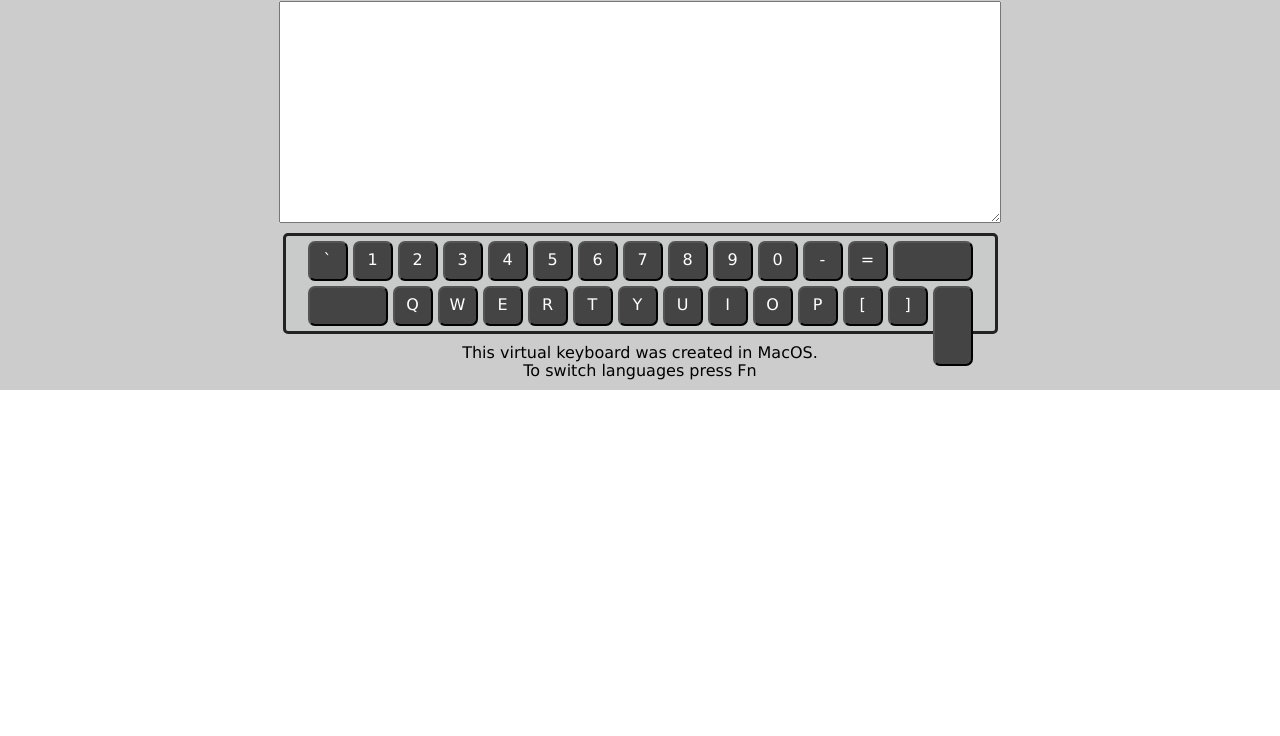
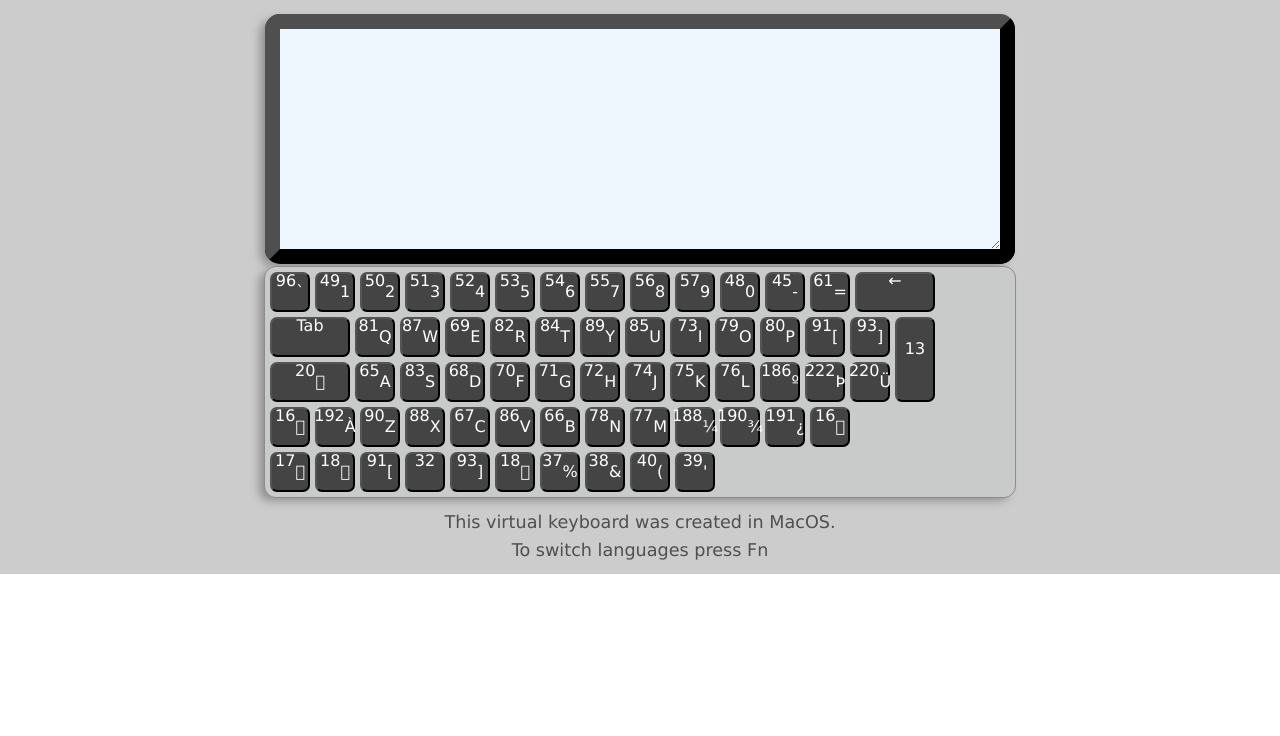
Before and after one commit to solidados/virtual-keyboard, a website with bundled scripts: page index.html in a window 1280 px wide. Shown: the part 64-800 px from the top of the page. Built offline with nearby package versions, Linux system fonts and the light colour scheme.

Commit message:
feat: add create rows function; start fill buttons with content

```diff
--- a/css/style.css
+++ b/css/style.css
@@ -1,3 +1,62 @@
+/*
+
+*,
+*::before,
+*::after {
+  box-sizing: border-box;
+  -moz-box-sizing: border-box;
+  -webkit-box-sizing: border-box;
+}
+html,
+body {
+  height: 100%;
+  width: 100%;
+  font-size: 100%;
+  line-height: 1;
+  font-size: 16px;
+  -ms-text-size-adjust: 100%;
+  -moz-text-size-adjust: 100%;
+  -webkit-text-size-adjust: 100%;
+}
+
+ul li {
+  list-style-type: none;
+}
+
+:focus,
+:active {
+  outline: none;
+}
+
+a:focus,
+a:active {
+  outline: none;
+}
+
+a,
+a:visited {
+  text-decoration: none;
+}
+
+a:hover {
+  text-decoration: none;
+}
+
+input,
+button,
+textarea {
+  display: block;
+}
+
+button {
+  cursor: pointer;
+}
+
+button::-moz-focus-inner {
+  padding: 0;
+  border: 0;
+} */
+
 .page {
   margin: 0 auto;
   font-family: 'Lucida Sans', 'Lucida Sans Regular', 'Lucida Grande', 'Lucida Sans Unicode', Geneva, Verdana, sans-serif;
@@ -18,21 +77,30 @@
 .title {
   margin: 10px auto;
   text-align: center;
+
+  font-size: 1.1em;
+  font-weight: 200;
+  line-height: 1.6;
+  color: #4f4f4f;
 }
 
 .title {
   font-size: 30px;
-  color: rgba(101, 134, 177, 0.8);
-  -webkit-text-stroke: 1px rgba(114, 177, 101, 0.8);
-  -webkit-text-fill-color: rgba(101, 134, 177, 0.8);
 }
 
 .textarea {
   display: block;
   width: 700px;
   height: 200px;
-  margin: 10px auto 10px;
+  margin: 10px auto 2px;
   padding: 10px;
+  border: 15px outset #4f4f4f;
+  border-radius: 15px;
+  box-shadow: -6px 4px 9px -1px rgba(130, 124, 124, 0.75);
+  -webkit-box-shadow: -6px 4px 9px -1px rgba(130, 124, 124, 0.75);
+  -moz-box-shadow: -6px 4px 9px -1px rgba(130, 124, 124, 0.75);
+  background-color: #edf7fd;
+
   font-size: 18px;
   color: #444444;
 }
@@ -51,19 +119,27 @@
 }
 
 .keyboard {
-  width: 704px;
+  display: flex;
+  flex-direction: column;
+  justify-content: center;
+  align-items: center;
+
+  width: 745px;
   margin: 0 auto;
   padding: 5px;
   padding-left: 0;
   padding-bottom: 0;
+  border: 1px solid #8c8c8c;
+  border-radius: 12px;
   background: #c8cbc9;
-  border: 3px solid #222222;
-  border-radius: 5px;
+  box-shadow: -6px 4px 9px -1px rgba(130, 124, 124, 0.75);
+  -webkit-box-shadow: -6px 4px 9px -1px rgba(130, 124, 124, 0.75);
+  -moz-box-shadow: -6px 4px 9px -1px rgba(130, 124, 124, 0.75);
 }
 
 .keyboard .row {
-  display: flex;
-  justify-content: center;
+  display: block;
+  /* justify-content: center; */
   width: 100%;
   height: 40px;
   margin-bottom: 5px;
@@ -77,6 +153,9 @@
 } */
 
 .keyboard .key {
+  display: flex;
+  justify-content: center;
+  align-items: center;
   float: left;
   width: 40px;
   height: 40px;
@@ -92,16 +171,22 @@
   transition: border-radius 0.3s, background-color 0.3s;
 }
 
-.row__one .key:last-child {
-  content: '&#8592;';
+.row:nth-child(1) .key:last-child {
+  /* content: '&#8592;'; */
   width: 80px;
 }
-.row__two .key:first-child {
+
+.row:nth-child(2) .key:first-child {
   width: 80px;
 }
-.row__two .key:last-child {
-  height: 80px;
+
+.row:nth-child(2) .key:last-child {
+  height: 85px;
 }
+.row:nth-child(3) .key:first-child {
+  width: 80px;
+}
+
 .keyboard .key:hover {
   background: #e2e2e2;
   color: #444444;
--- a/js/script.js
+++ b/js/script.js
@@ -1,3 +1,4 @@
+// import { create } from 'eslint-plugin-import/lib/rules/no-unresolved.js';
 import { createElement } from './utils/createElem.js';
 import KEY_CONTENT from './utils/keyContent.js';
 
@@ -9,11 +10,41 @@ const textarea = createElement('textarea', 'textarea');
 const keyboard = createElement('div', 'keyboard');
 const description = createElement('p', 'description');
 
+pageElem.prepend(wrapper);
+wrapper.append(title, textarea, keyboard, description);
 textarea.id = 'textArea';
+// keyboard.append(row);
 description.innerText = 'This virtual keyboard was created in MacOS.\nTo switch languages press Fn';
 
-pageElem.prepend(wrapper);
-wrapper.append(title, textarea, keyboard, description);
+function createRow() {
+  for (let i = 0; i < KEY_CONTENT.length; i += 1) {
+    const row = createElement('div', 'row');
+    keyboard.append(row);
+    for (let j = 0; j < KEY_CONTENT[i].length; j += 1) {
+      const asciiCode = KEY_CONTENT[i][j];
+      const symbol = String.fromCharCode(asciiCode);
+      const key = createElement('button', 'key', symbol);
+
+      // key.classList.add(KEY_CONTENT[i][j][0]);
+
+      key.insertAdjacentHTML(
+        'afterBegin',
+        `<div class='rus'>
+            <span class='caseDown'>${ KEY_CONTENT[i][j] }</span>
+            <span class='caseUp hidden'>${ KEY_CONTENT[i][j][2] }</span>
+         </div>
+         <div class='eng hidden'>
+            <span class='caseDown hidden'>${ KEY_CONTENT[i][j][3] }</span>
+            <span class='caseUp hidden'>${ KEY_CONTENT[i][j][4] }</span>
+         </div>`,
+      );
+      row.appendChild(key);
+
+      row.append(key);
+    }
+  }
+}
+createRow();
 
 function makeRowOne() {
   const rowOne = createElement('div', 'row__one row');
@@ -25,7 +56,7 @@ function makeRowOne() {
     rowOne.append(button);
   }
 }
-makeRowOne();
+// makeRowOne();
 
 function makeRowTwo() {
   const rowTwo = createElement('div', 'row__two row');
--- a/js/utils/keyContent.js
+++ b/js/utils/keyContent.js
@@ -1,12 +1,18 @@
-const KEY_CONTENT = {
-  rowOne: [96, 49, 50, 51, 52, 53, 54, 55, 56, 57, 48, 45, 61, '&larr;'],
-  rowTwo: ['Tab', 81, 87, 69, 82, 84, 89, 85, 73, 79, 80, 91, 93, 13],
-  rowThree: [20, 65, 83, 68, 70, 71, 72, 74, 75, 76, 186, 222, 220],
-  rowFour: [16, 192, 90, 88, 67, 86, 66, 78, 77, 188, 190, 191, 16],
-  rowFive: [17, 18, 91, 32, 93, 18, 37, 38, 40, 39],
-};
+const KEY_CONTENT = [
+  [96, 49, 50, 51, 52, 53, 54, 55, 56, 57, 48, 45, 61, '&larr;'],
+  ['Tab', 81, 87, 69, 82, 84, 89, 85, 73, 79, 80, 91, 93, 13],
+  [20, 65, 83, 68, 70, 71, 72, 74, 75, 76, 186, 222, 220],
+  [16, 192, 90, 88, 67, 86, 66, 78, 77, 188, 190, 191, 16],
+  [17, 18, 91, 32, 93, 18, 37, 38, 40, 39],
+];
 
 export default KEY_CONTENT;
+
+/* rowOne: [96, 49, 50, 51, 52, 53, 54, 55, 56, 57, 48, 45, 61, '&larr;'],
+  rowTwo: ['Tab', 81, 87, 69, 82, 84, 89, 85, 73, 79, 80, 91, 93, 13],
+    rowThree: [20, 65, 83, 68, 70, 71, 72, 74, 75, 76, 186, 222, 220],
+      rowFour: [16, 192, 90, 88, 67, 86, 66, 78, 77, 188, 190, 191, 16],
+        rowFive: [17, 18, 91, 32, 93, 18, 37, 38, 40, 39], */
 
 // firsSubRow: ['~', '!', '@', '#', '$', '%', '^', '&', '*', '(', ')', '_', '+'],
   // firstRow: ['`', '1', '2', '3', '4', '5', '6', '7', '8', '9', '0', '-', '=', 'Delete'],
```
